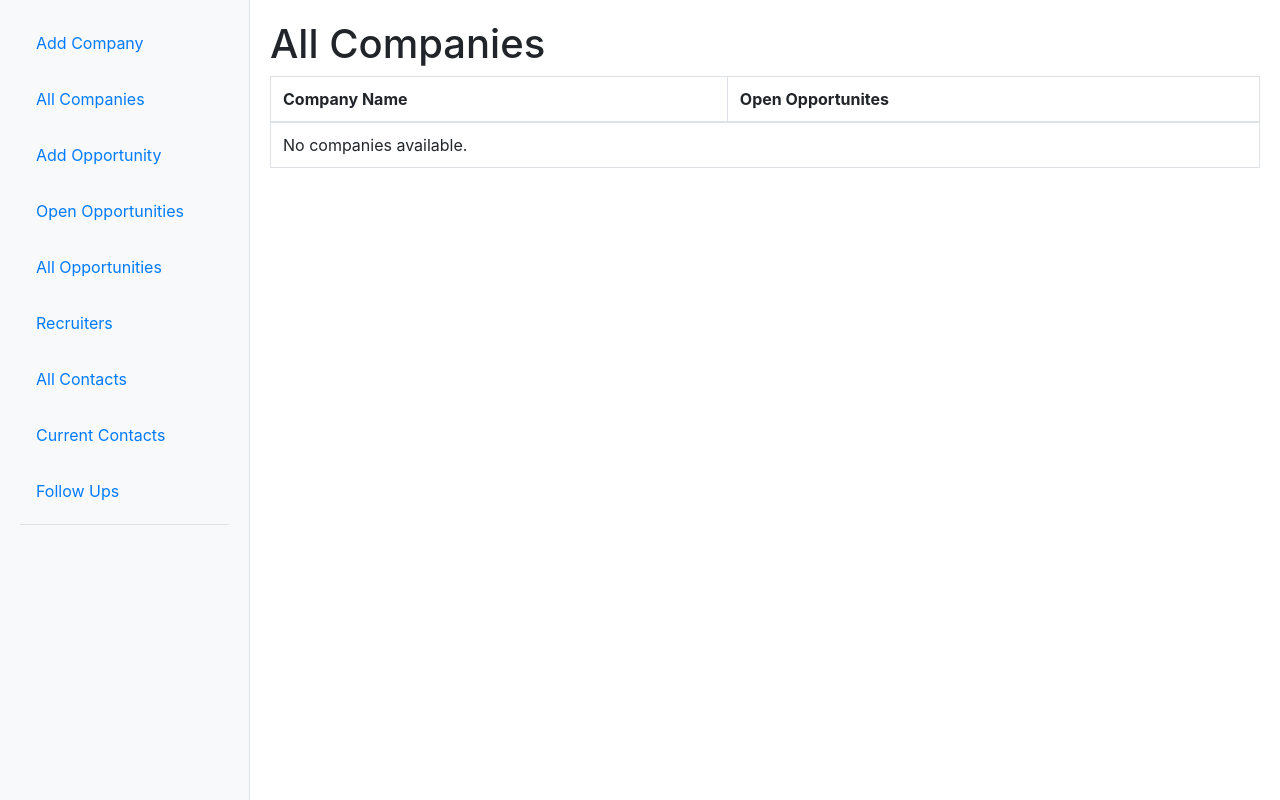
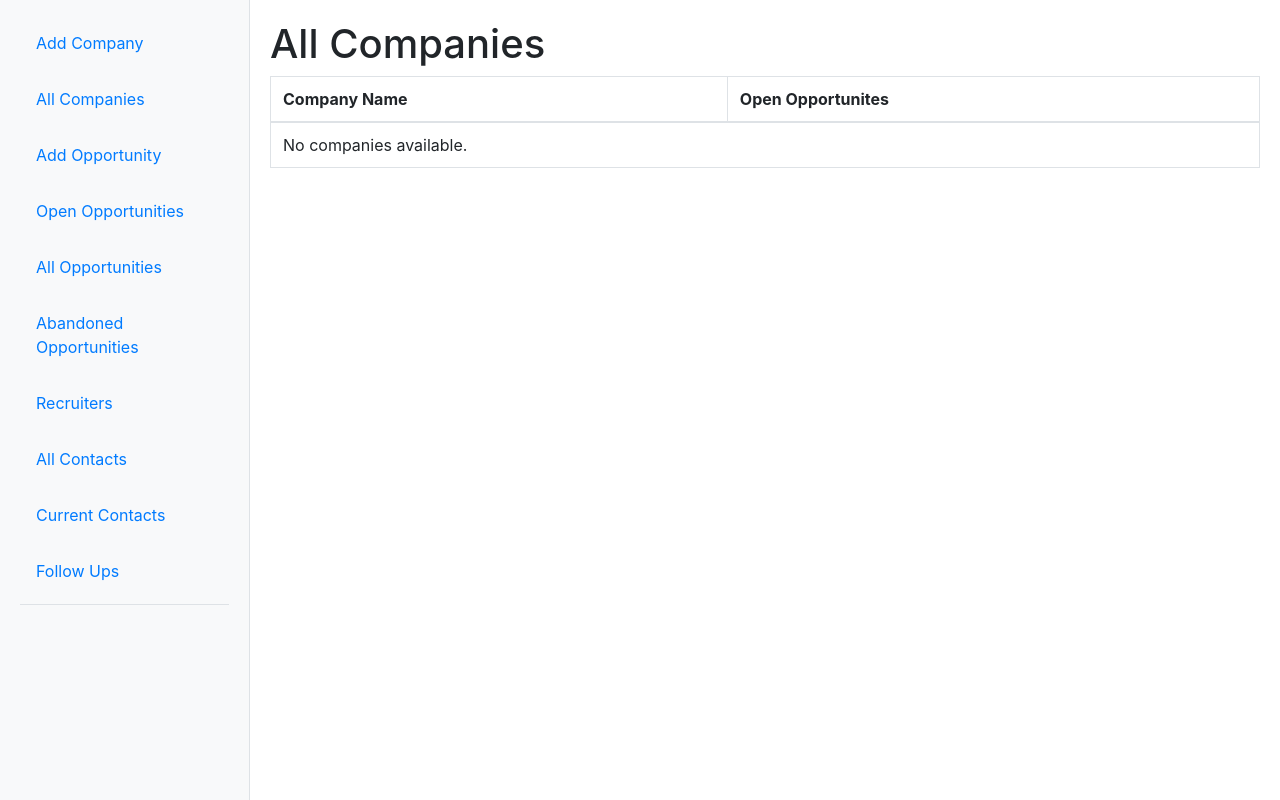
Before and after one commit to scedastic/opportunity_tracker, a Django app: page /companies/ in a window 1280 px wide. Run offline with Django 4.2, Linux system fonts and the light colour scheme; data that the repository does not hold is empty; some libraries are stand-ins or nearby versions.

Commit message:
complete

```diff
--- a/opportunity_tracker/templates/nav.html
+++ b/opportunity_tracker/templates/nav.html
@@ -15,6 +15,9 @@
     <a class="nav-link " aria-current="page" href="{% url 'all-opportunities' %}">All Opportunities</a>
   </li>
   <li class="nav-item">
+    <a class="nav-link " aria-current="page" href="{% url 'abandoned-opportunities' %}">Abandoned  Opportunities</a>
+  </li>
+  <li class="nav-item">
     <a class="nav-link "
       aria-current="page"
       href="{% url 'recruiters' %}">
--- a/opportunity_tracker/urls.py
+++ b/opportunity_tracker/urls.py
@@ -19,7 +19,7 @@ from .views import (
     add_company, company_view, all_companies,
     all_opportunities, open_opportunities, opportunities_missing_contacts_follow_ups,
     opportunity_view, recruiters, update_opportunity_stage,
-    add_opportunity,
+    add_opportunity, abandoned_opportunities,
     all_contacts, current_contacts,
     current_follow_ups,add_follow_up, complete_follow_up,
     add_notes_to_opportunity,
@@ -43,6 +43,7 @@ urlpatterns = [
     path("opportunity/<int:opportunity_id>/update-stage/<int:stage_id>/", update_opportunity_stage, name="update-opportunity-stage"),
     path("all/", all_opportunities, name="all-opportunities"),
     path("open/", open_opportunities, name="open-opportunities"),
+    path("abandoned/", abandoned_opportunities, name="abandoned-opportunities"),
     path("recruiters/", recruiters, name="recruiters"),
     path("contacts/", all_contacts, name="all-contacts"),
     path("current-contacts/", current_contacts, name="current-contacts"),
--- a/opportunity_tracker/views.py
+++ b/opportunity_tracker/views.py
@@ -63,6 +63,16 @@ def open_opportunities(request):
         request,
         "opportunities.html",
         {"page_title": "Open Opportunities", "opportunities": opportunities},
+    )
+
+def abandoned_opportunities(request):
+    """Show abandoned opportunities"""
+    abandoned_stage = Stage.objects.get(name="Abandoned")
+    opportunities = Opportunity.objects.filter(stage=abandoned_stage).order_by("company")
+    return render(
+        request,
+        "opportunities.html",
+        {"page_title": "Abandoned Opportunities", "opportunities": opportunities},
     )
 
 def all_opportunities(request):
```
